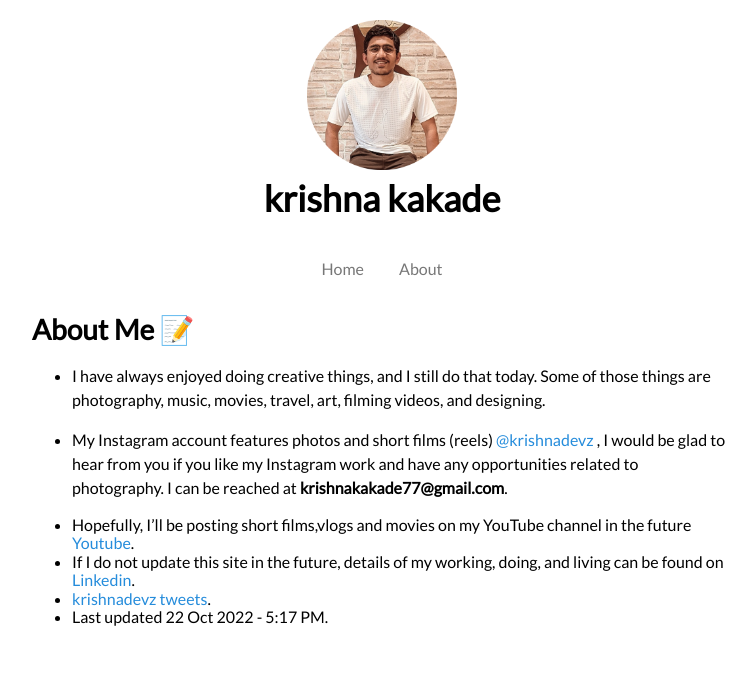
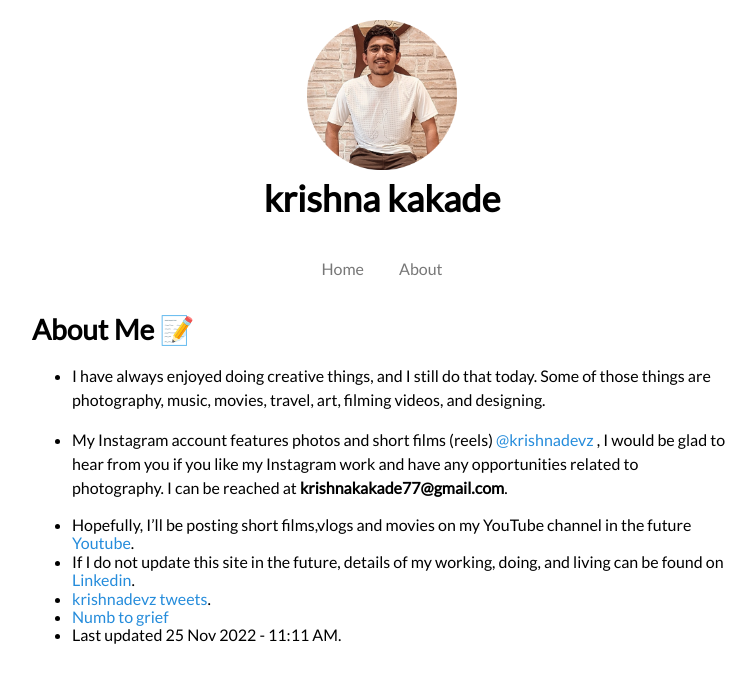
Before and after one commit to krishnadevz/krishnadevz.github.io, a Jekyll site: the page built from About.md, in a window 1280 px wide. Shown: the top 683 px of the page, without its empty margins (258-1014 px from the left). Built offline with Jekyll 4.4.1, drawn with Linux system fonts in a browser that asks for light colours; nearby versions of some CDN libraries; our own code applies the rules of GitHub Pages for plain Markdown files.

Commit message:
Update About.md

```diff
--- a/About.md
+++ b/About.md
@@ -11,4 +11,5 @@ layout: default
 * Hopefully, I'll be posting short films,vlogs and movies on my YouTube channel in the future [Youtube](https://www.youtube.com/channel/UCTtvSf6G8KHpeh2i8t48PsQ).
 * If I do not update this site in the future, details of my working, doing, and living can be found on [Linkedin](https://www.linkedin.com/in/krishnakakade/).
 * [krishnadevz tweets](https://twitter.com/krishnadevz).
-* Last updated 22 Oct 2022 - 5:17 PM.
+* [Numb to grief](https://github.com/krishnadevz/krishnadevz.github.io/blob/master/Day32.md)
+* Last updated 25 Nov 2022 - 11:11 AM.
```
